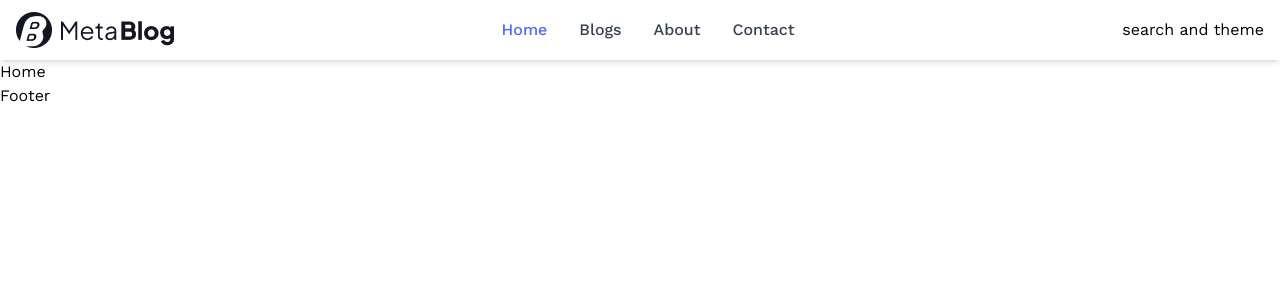
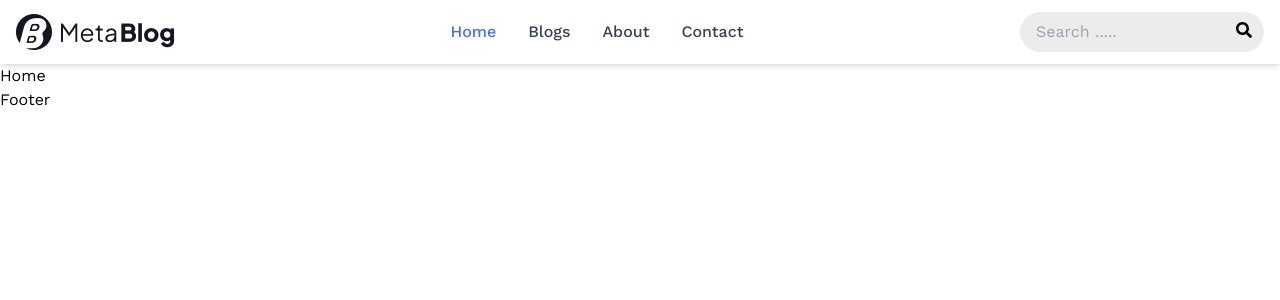
Before and after one commit to HossainRafi/MetaBlog, a React (Vite) app in the folder client/: page / in a window 1280 px wide. Shown: the top 300 px of the page. Built offline with nearby package versions, Linux system fonts and the light colour scheme.

Commit message:
search btn

```diff
--- a/client/package.json
+++ b/client/package.json
@@ -12,6 +12,7 @@
   "dependencies": {
     "react": "^18.3.1",
     "react-dom": "^18.3.1",
+    "react-icons": "^5.3.0",
     "react-router-dom": "^6.26.2"
   },
   "devDependencies": {
--- a/client/src/components/Navbar.jsx
+++ b/client/src/components/Navbar.jsx
@@ -1,4 +1,5 @@
 import { Link, NavLink } from "react-router-dom";
+import Search from "./Search";
 
 const Navbar = () => {
   return (
@@ -57,7 +58,12 @@ const Navbar = () => {
         </ul>
 
         {/* search and theme toggler */}
-        <div>search and theme</div>
+        <div className="md:flex hidden items-center space-x-4">
+          {/* search */}
+          <Search />
+
+          {/* theme toggler */}
+        </div>
       </div>
 
       {/* mobile menu items */}
--- /dev/null
+++ b/client/src/components/Search.jsx
@@ -0,0 +1,18 @@
+import { FaSearch } from "react-icons/fa";
+
+const Search = () => {
+  return (
+    <div className="relative">
+      <input
+        type="text"
+        placeholder="Search ....."
+        className="bg-[#ececec] py-2 pl-4 pr-4  focus:outline-none rounded-full"
+      />
+      <button>
+        <FaSearch className="absolute right-3 top-2.5 hover:text-secondary" />
+      </button>
+    </div>
+  );
+};
+
+export default Search;
```
Also changed, not shown: 1 other file (tests, documents, lock files or other folders).
